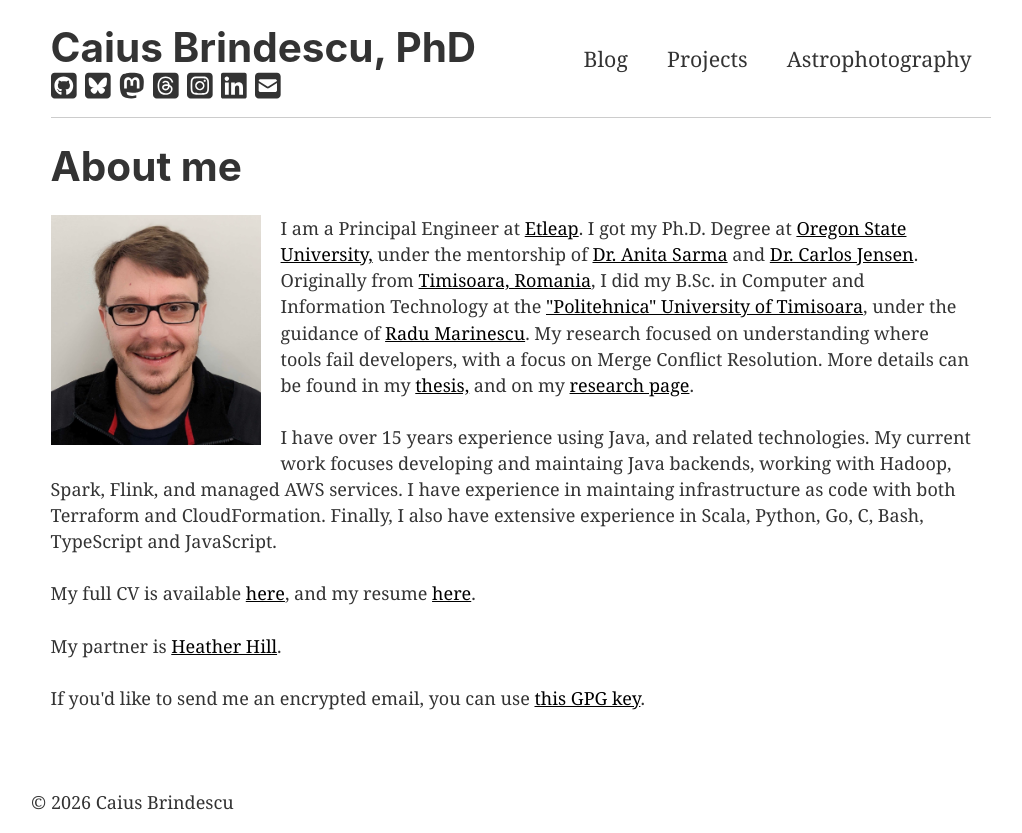
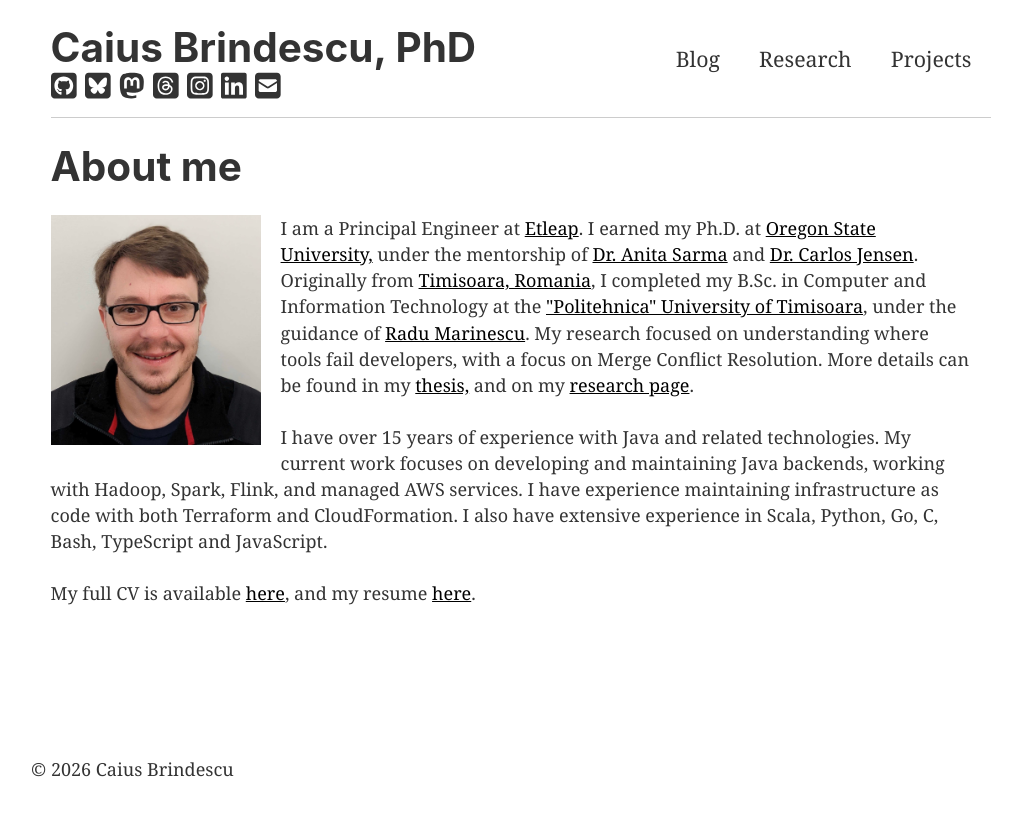
Before and after one commit to caiusb/website, a Gatsby site: page / in a window 1280 px wide. Shown: the whole page, without its empty margins (129-1151 px from the left). After the commit the page ends 800 px from the top, so only its background shows below. Built offline with nearby package versions, Linux system fonts and the light colour scheme; Gatsby itself is replaced by a stand-in of ours; some packages are replaced by stand-ins of ours.

Commit message:
Brought back the research tab
And updated the main copy, and trimmed the projects a little bit

```diff
--- a/src/components/header.js
+++ b/src/components/header.js
@@ -25,9 +25,9 @@ const Header = () => (
         </h1>
         <ul className={styles.internalListLink}>
           <InternalListLink to="/blog">Blog</InternalListLink>
+          <InternalListLink to="/research">Research</InternalListLink>
           <InternalListLink to="/projects">Projects</InternalListLink>
-          <InternalListLink to="/astrophotography">Astrophotography</InternalListLink>
-          {/* <InternalListLink to="/research">Research</InternalListLink> */}
+          {/* <InternalListLink to="/astrophotography">Astrophotography</InternalListLink> */}
           {/* <InternalListLink to="/radio">Radio</InternalListLink> */}
         </ul>
       </div>
--- a/src/pages/index.js
+++ b/src/pages/index.js
@@ -31,25 +31,19 @@ const IndexPage = () => (
 
       <p>
         I am a Principal Engineer at <a href="https://www.etleap.com">Etleap</a>.
-        I got my Ph.D. Degree at <a href="http://eecs.oregonstate.edu">Oregon State University,</a> under the mentorship of <a href="https://web.engr.oregonstate.edu/~sarmaa/">Dr. Anita Sarma</a> and <a href="https://educationalinnovation.ucsd.edu/about/jensen-bio.html">Dr. Carlos Jensen</a>.
-        Originally from <a href="http://en.wikipedia.org/wiki/Timisoara">Timisoara, Romania</a>, I did my B.Sc. in Computer and Information Technology at the <a href="https://www.upt.ro">"Politehnica" University of Timisoara</a>, under the guidance of <a href="https://staff.cs.upt.ro/~radum/">Radu Marinescu</a>.
+        I earned my Ph.D. at <a href="http://eecs.oregonstate.edu">Oregon State University,</a> under the mentorship of <a href="https://web.engr.oregonstate.edu/~sarmaa/">Dr. Anita Sarma</a> and <a href="https://educationalinnovation.ucsd.edu/about/jensen-bio.html">Dr. Carlos Jensen</a>.
+        Originally from <a href="http://en.wikipedia.org/wiki/Timisoara">Timisoara, Romania</a>, I completed my B.Sc. in Computer and Information Technology at the <a href="https://www.upt.ro">"Politehnica" University of Timisoara</a>, under the guidance of <a href="https://staff.cs.upt.ro/~radum/">Radu Marinescu</a>.
         My research focused on understanding where tools fail developers, with a focus on Merge Conflict Resolution.
         More details can be found in my <a href="CaiusBrindescuPhDThesis.pdf">thesis,</a> and on my <Link to="/research">research page</Link>.
       </p>
       <p>
-        I have over 15 years experience using Java, and related technologies.
-        My current work focuses developing and maintaing Java backends, working with Hadoop, Spark, Flink, and managed AWS services.
-        I have experience in maintaing infrastructure as code with both Terraform and CloudFormation.
-        Finally, I also have extensive experience in Scala, Python, Go, C, Bash, TypeScript and JavaScript.
+        I have over 15 years of experience with Java and related technologies.
+        My current work focuses on developing and maintaining Java backends, working with Hadoop, Spark, Flink, and managed AWS services.
+        I have experience maintaining infrastructure as code with both Terraform and CloudFormation.
+        I also have extensive experience in Scala, Python, Go, C, Bash, TypeScript and JavaScript.
       </p>
       <p>
         My full CV is available <a href="CV-CaiusBrindescu.pdf">here</a>, and my resume <a href="CaiusBrindescu-Resume.pdf">here</a>.
-      </p>
-      <p>
-        My partner is <a href="https://www.physicswithheather.com/">Heather Hill</a>.
-      </p>
-      <p>
-        If you'd like to send me an encrypted email, you can use <a href="caius-brindescu-com-gpg.txt">this GPG key</a>.
       </p>
     </div>
   </Layout>
```
Also changed, not shown: src/pages/projects.js (+2 -8 lines).
